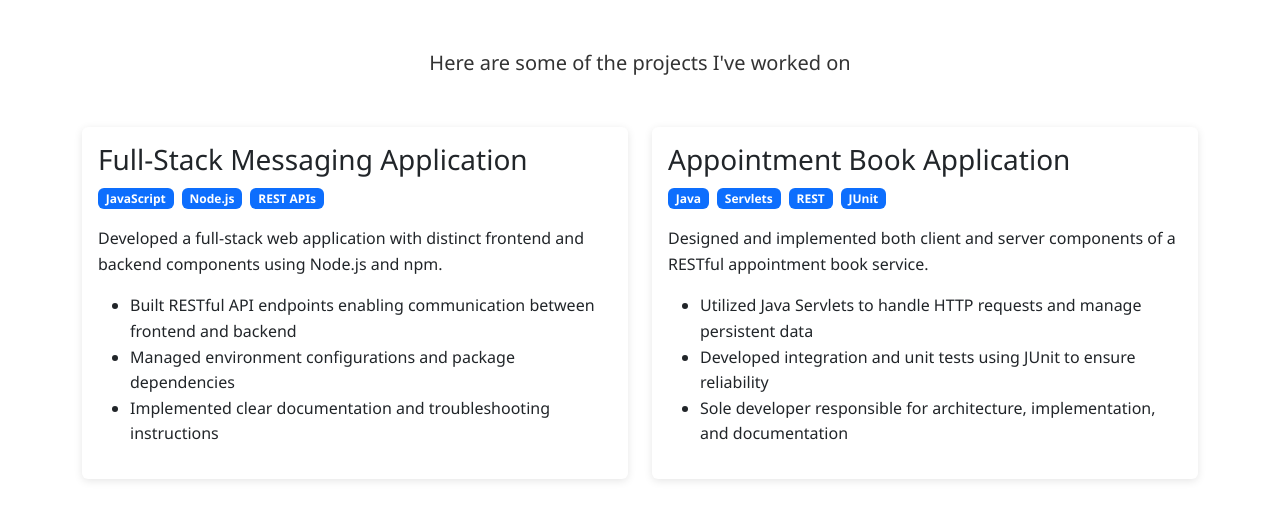
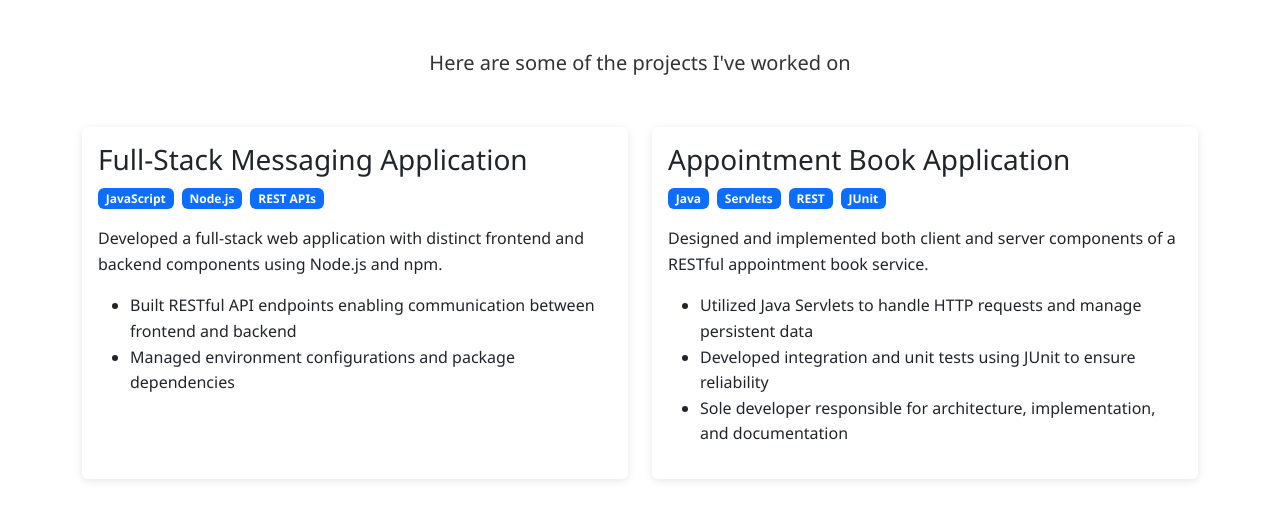
Before and after one commit to kylefwilson715/CS463---Website-Portfolio-Project, a plain HTML site: page projects.html in a window 1280 px wide. Shown: the part 210-730 px from the top of the page. Drawn offline with nearby package versions, Linux system fonts and the light colour scheme.

Commit message:
updated readme and journal

```diff
--- a/projects.html
+++ b/projects.html
@@ -46,7 +46,6 @@
                             <ul>
                                 <li>Built RESTful API endpoints enabling communication between frontend and backend</li>
                                 <li>Managed environment configurations and package dependencies</li>
-                                <li>Implemented clear documentation and troubleshooting instructions</li>
                             </ul>
                         </div>
                     </div>
```
Also changed, not shown: journal.txt, 1 other file.
